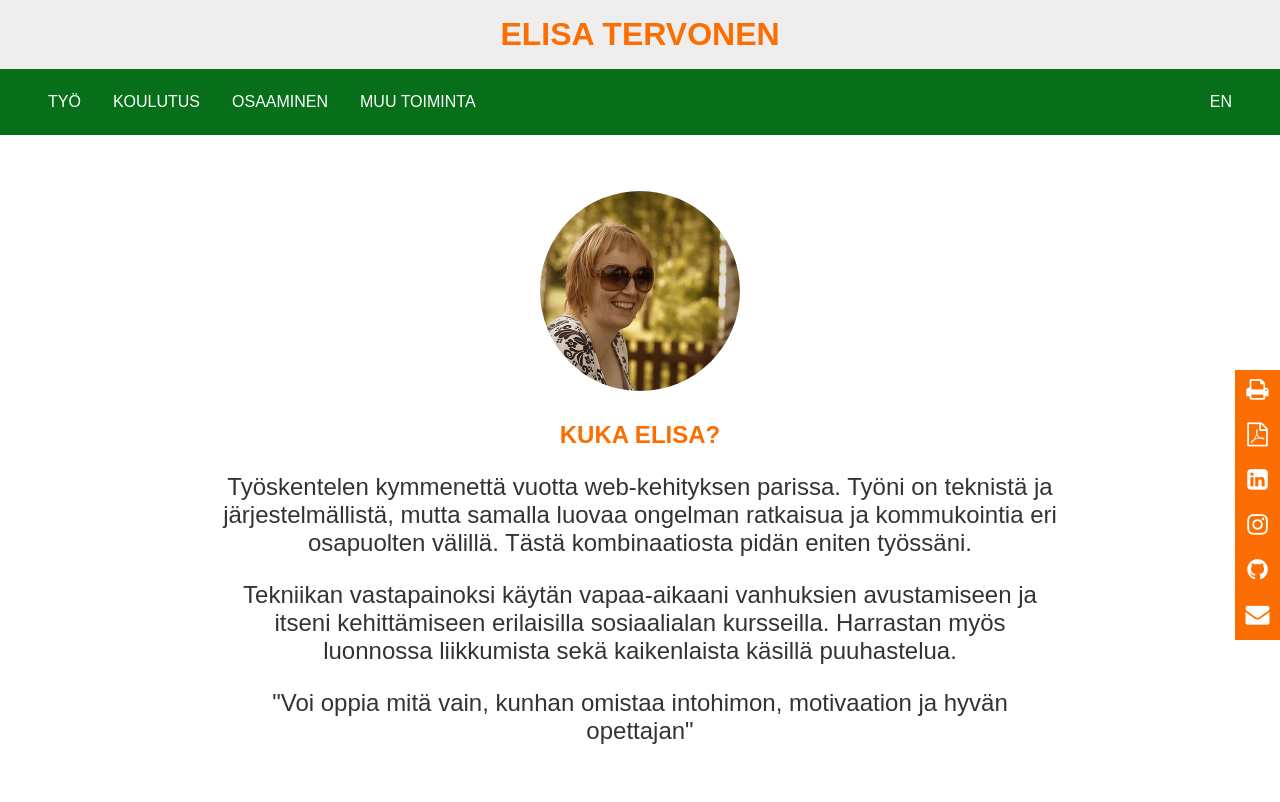
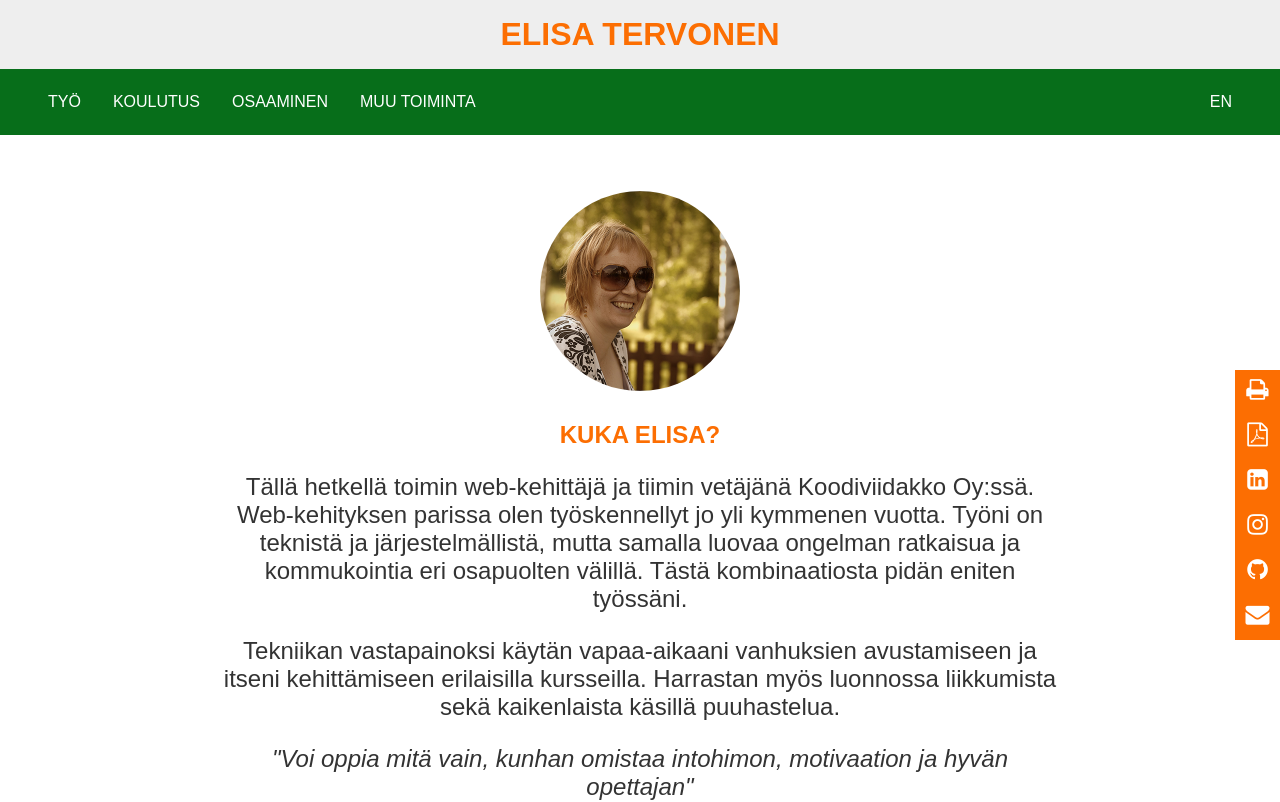
Before and after one commit to lellu/elisatervonencom, a Nuxt app: page / in a window 1280 px wide. Shown: the top 802 px of the page. Built offline with nearby package versions, Linux system fonts and the light colour scheme.

Commit message:
Info text changes

```diff
--- a/components/Info.vue
+++ b/components/Info.vue
@@ -2,9 +2,9 @@
   <section id="info" class="info">
     <p><img class="profile-image" src="/mie.jpg" alt=""></p>
     <h1>Kuka Elisa?</h1>
-    <p>Työskentelen kymmenettä vuotta web-kehityksen parissa. Työni on teknistä ja järjestelmällistä, mutta samalla luovaa ongelman ratkaisua ja kommukointia eri osapuolten välillä. Tästä kombinaatiosta pidän eniten työssäni.</p>
-    <p>Tekniikan vastapainoksi käytän vapaa-aikaani vanhuksien avustamiseen ja itseni kehittämiseen erilaisilla sosiaalialan kursseilla. Harrastan myös luonnossa liikkumista sekä kaikenlaista käsillä puuhastelua.</p>
-    <p>"Voi oppia mitä vain, kunhan omistaa intohimon, motivaation ja hyvän opettajan"</p>
+    <p>Tällä hetkellä toimin web-kehittäjä ja tiimin vetäjänä Koodiviidakko Oy:ssä. Web-kehityksen parissa olen työskennellyt jo yli kymmenen vuotta. Työni on teknistä ja järjestelmällistä, mutta samalla luovaa ongelman ratkaisua ja kommukointia eri osapuolten välillä. Tästä kombinaatiosta pidän eniten työssäni.</p>
+    <p>Tekniikan vastapainoksi käytän vapaa-aikaani vanhuksien avustamiseen ja itseni kehittämiseen erilaisilla kursseilla. Harrastan myös luonnossa liikkumista sekä kaikenlaista käsillä puuhastelua.</p>
+    <p><i>"Voi oppia mitä vain, kunhan omistaa intohimon, motivaation ja hyvän opettajan"</i></p>
   </section>
 </template>
 
@@ -14,6 +14,7 @@
 <style lang="scss">
 @import 'assets/scss/colors.scss';
 @import 'assets/scss/general.scss';
+
 .info {
   text-align: center;
 
```
